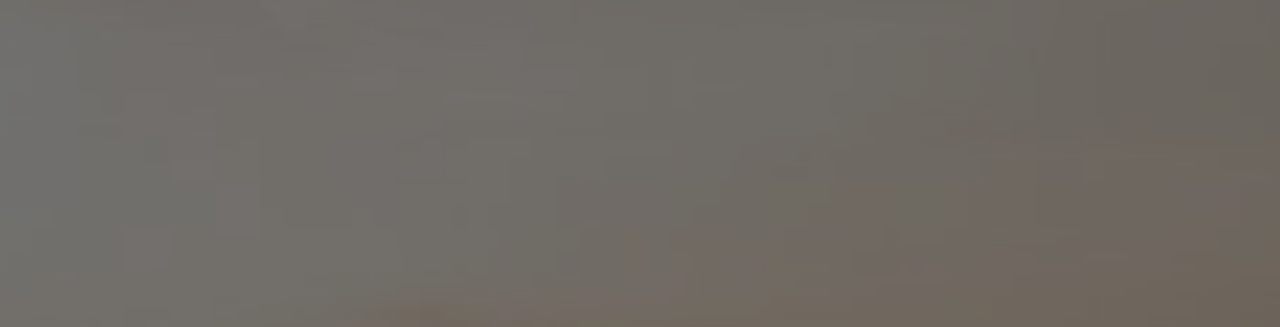
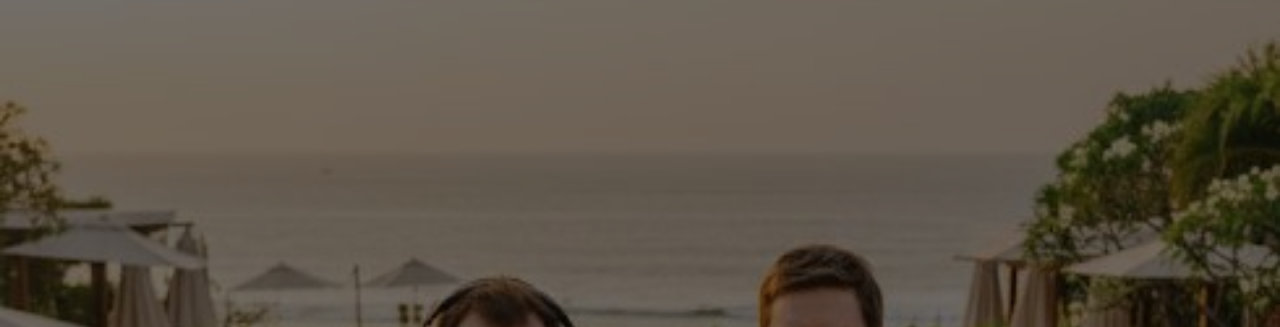
Before and after one commit to soulsupportmusic/dj-team, a plain HTML site: page index.html in a window 1280 px wide. Shown: the top 327 px of the page. Drawn offline with Linux system fonts and the light colour scheme.

Commit message:
Update index.html

```diff
--- a/index.html
+++ b/index.html
@@ -18,7 +18,7 @@
     .container{width:min(1100px,90%);margin:0 auto}
     .hero{
       position:relative;
-      min-height:200vh;
+      min-height:100vh;
       background:url('assets/hero.jpg') center/cover no-repeat;
       display:flex;flex-direction:column;justify-content:flex-end;
       color:#fff;
```
